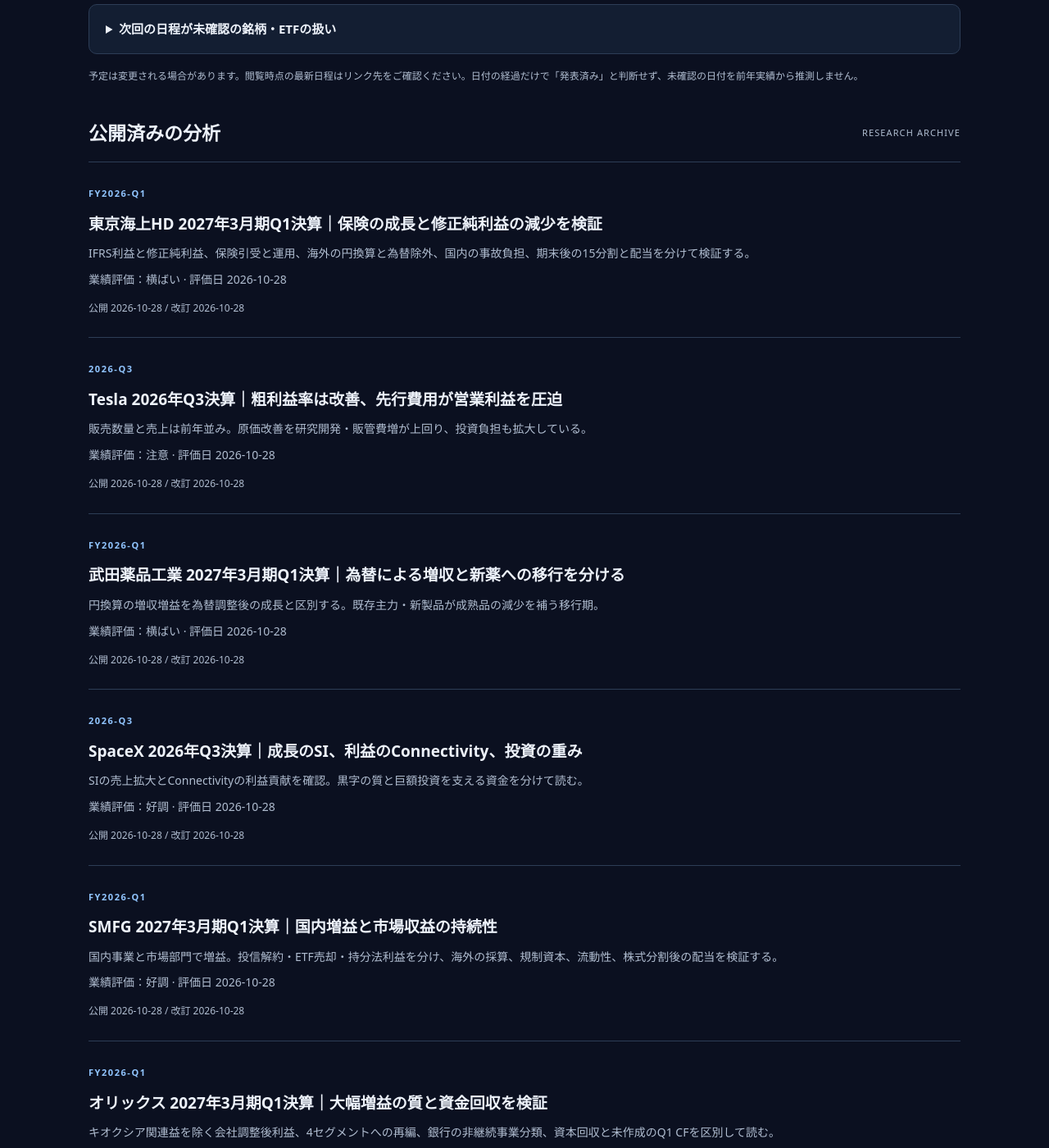
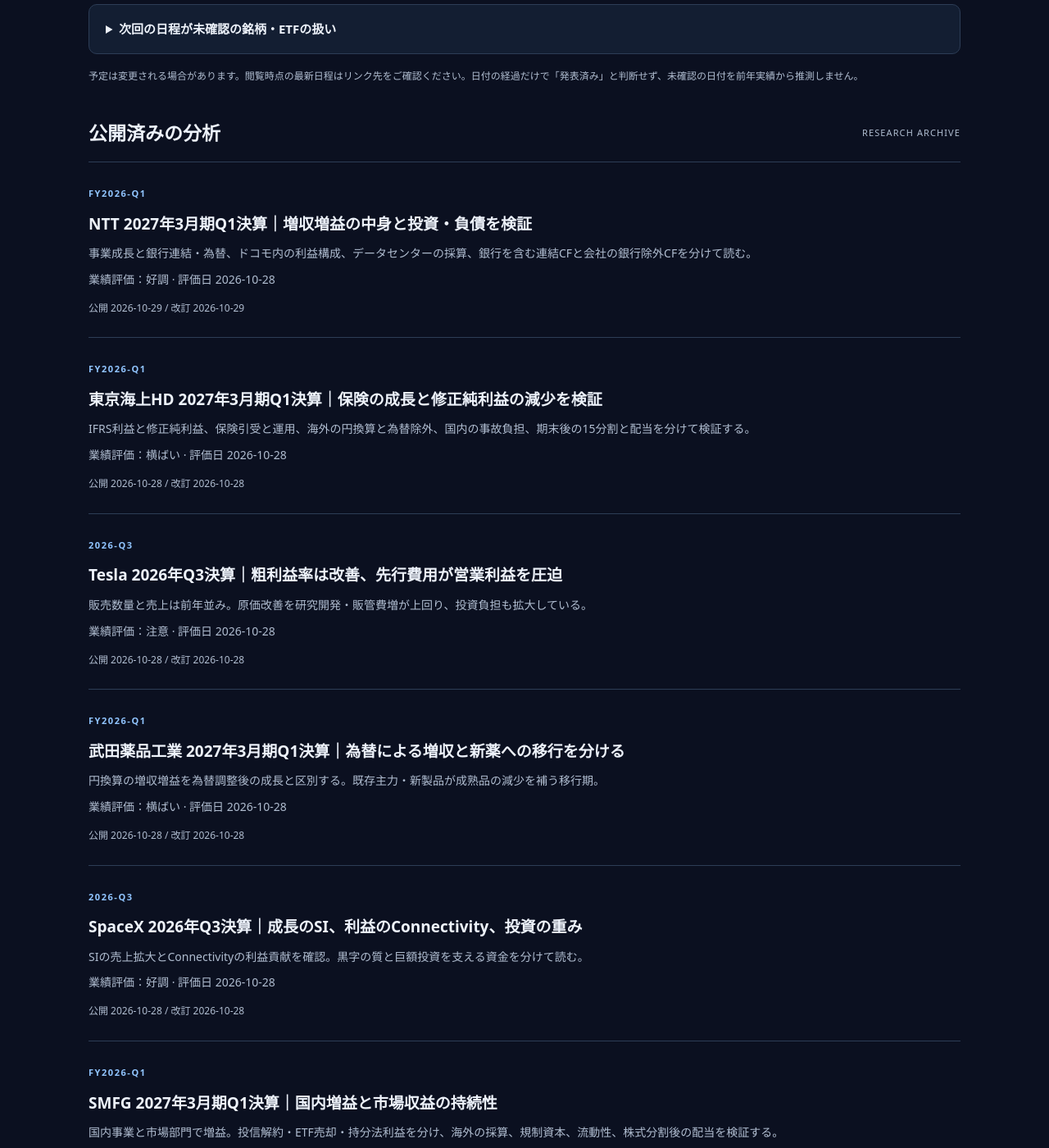
Before and after one commit to nick-shu3/investment-tankyu, a Jekyll site: the page built from index.html, in a window 1280 px wide and 1400 px high, scrolled down 2607 px. Shown: the whole window at 82% size. Built offline with Jekyll 4.4.1, drawn with Linux system fonts in a browser that asks for light colours; some of the changed text lies outside the part shown.

Commit message:
Set NTT article publication date to October 29

```diff
--- a/_articles/ntt-fy2026-q1.md
+++ b/_articles/ntt-fy2026-q1.md
@@ -2,8 +2,8 @@
 title: "NTT 2027年3月期Q1決算｜増収増益の中身と投資・負債を検証"
 company_id: ntt
 period: FY2026-Q1
-published: "2026-10-28"
-updated: "2026-10-28"
+published: "2026-10-29"
+updated: "2026-10-29"
 announcement: "2026-08-06"
 review_status: 公式資料照合・AI分析
 rating: 好調
```
